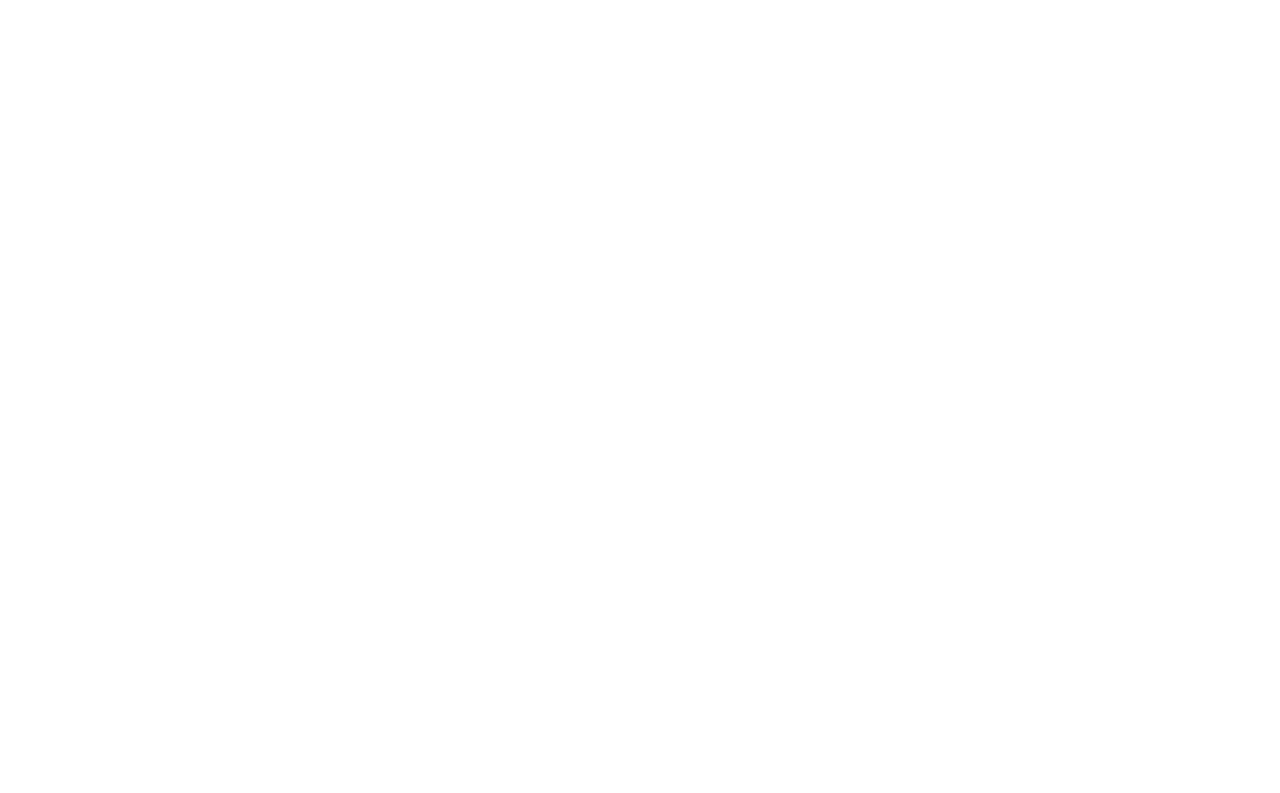
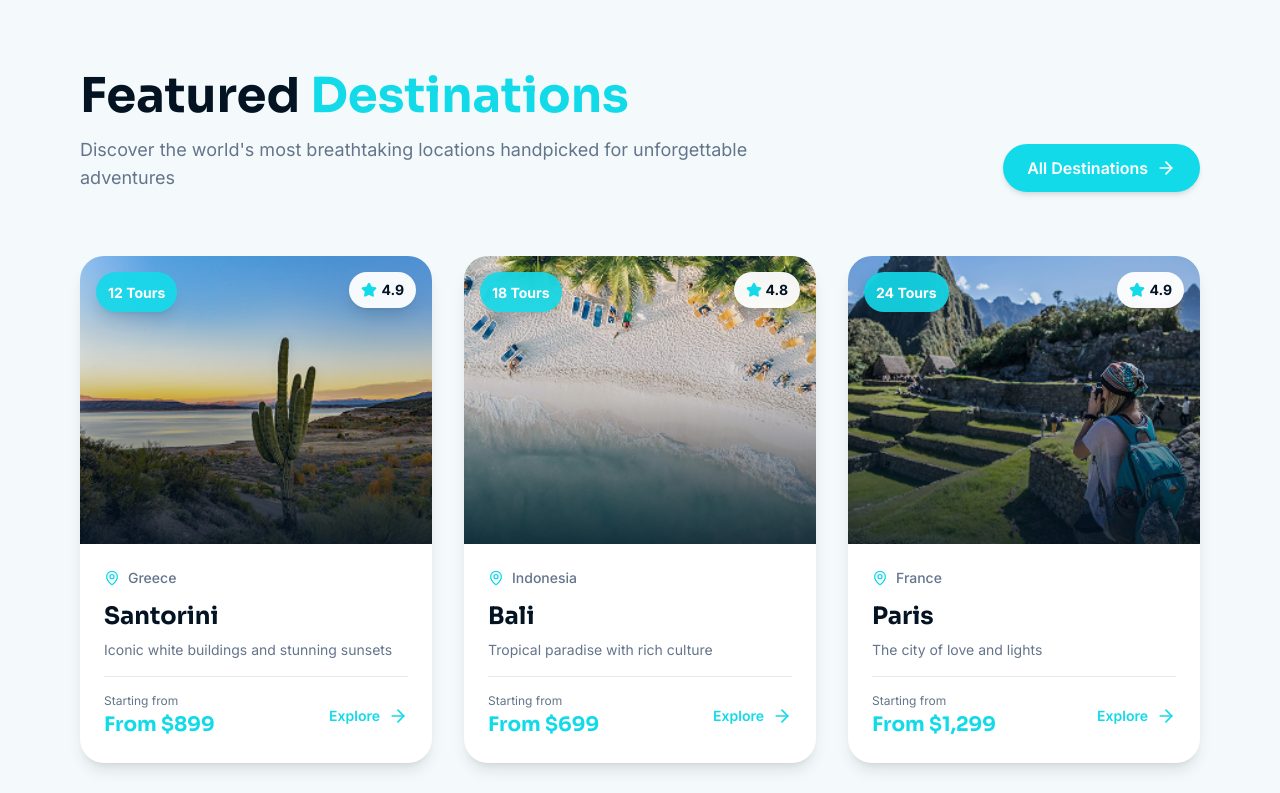
Before and after one commit to imarufbillah/wanderlast-client, a Next.js app: page / in a window 1280 px wide. Shown: the part 840-1633 px from the top of the page. Before the commit the page ends 800 px from the top, so only its background shows below. Built offline with nearby package versions, Linux system fonts and the light colour scheme.

Commit message:
feat(home): add FeaturedDestinations component to showcase popular travel locations

```diff
--- a/src/app/page.js
+++ b/src/app/page.js
@@ -1,3 +1,4 @@
+import FeaturedDestinations from "@/components/home/FeaturedDestinations";
 import Hero from "@/components/home/Hero";
 import Navbar from "@/components/ui/Navbar";
 
@@ -6,6 +7,7 @@
     <>
       <Navbar />
       <Hero />
+      <FeaturedDestinations />
     </>
   );
 }
--- /dev/null
+++ b/src/components/home/FeaturedDestinations.jsx
@@ -0,0 +1,170 @@
+import Image from "next/image";
+import Link from "next/link";
+import { MapPin, ArrowRight, Star } from "lucide-react";
+
+const FeaturedDestinations = () => {
+  const destinations = [
+    {
+      id: 1,
+      name: "Santorini",
+      country: "Greece",
+      image: "/assets/destinations/image1.png",
+      rating: 4.9,
+      tours: 12,
+      price: "From $899",
+      description: "Iconic white buildings and stunning sunsets",
+    },
+    {
+      id: 2,
+      name: "Bali",
+      country: "Indonesia",
+      image: "/assets/destinations/image2.png",
+      rating: 4.8,
+      tours: 18,
+      price: "From $699",
+      description: "Tropical paradise with rich culture",
+    },
+    {
+      id: 3,
+      name: "Paris",
+      country: "France",
+      image: "/assets/destinations/image3.png",
+      rating: 4.9,
+      tours: 24,
+      price: "From $1,299",
+      description: "The city of love and lights",
+    },
+    {
+      id: 4,
+      name: "Tokyo",
+      country: "Japan",
+      image: "/assets/destinations/image4.png",
+      rating: 4.7,
+      tours: 15,
+      price: "From $1,099",
+      description: "Modern metropolis meets ancient tradition",
+    },
+    {
+      id: 5,
+      name: "Maldives",
+      country: "Indian Ocean",
+      image: "/assets/destinations/image5.png",
+      rating: 5.0,
+      tours: 10,
+      price: "From $1,499",
+      description: "Crystal clear waters and luxury resorts",
+    },
+    {
+      id: 6,
+      name: "Dubai",
+      country: "UAE",
+      image: "/assets/destinations/image6.png",
+      rating: 4.8,
+      tours: 20,
+      price: "From $999",
+      description: "Futuristic skyline and desert adventures",
+    },
+  ];
+
+  return (
+    <section className="py-16 sm:py-20 md:py-24 lg:py-28 px-4 xl:px-20 bg-background">
+      {/* Section Header */}
+      <div className="flex flex-col md:flex-row md:items-end md:justify-between gap-4 mb-10 sm:mb-12 md:mb-16">
+        <div className="max-w-2xl">
+          <h2 className="text-3xl sm:text-4xl md:text-5xl font-bold text-primary font-heading mb-3 sm:mb-4">
+            Featured <span className="text-accent">Destinations</span>
+          </h2>
+          <p className="text-sm sm:text-base md:text-lg text-text-muted font-body">
+            Discover the world&apos;s most breathtaking locations handpicked for
+            unforgettable adventures
+          </p>
+        </div>
+
+        <Link
+          href="/destinations"
+          className="group flex items-center gap-2 px-5 sm:px-6 py-2.5 sm:py-3 bg-accent text-surface font-semibold font-body rounded-full hover:bg-accent-soft transition-all shadow-md hover:shadow-lg hover:scale-105 w-fit text-sm sm:text-base"
+        >
+          All Destinations
+          <ArrowRight className="w-4 h-4 sm:w-5 sm:h-5 group-hover:translate-x-1 transition-transform" />
+        </Link>
+      </div>
+
+      {/* Destinations Grid */}
+      <div className="grid grid-cols-1 sm:grid-cols-2 lg:grid-cols-3 gap-4 sm:gap-6 md:gap-8">
+        {destinations.map((destination) => (
+          <Link
+            key={destination.id}
+            href={`/destinations/${destination.id}`}
+            className="group relative bg-surface rounded-2xl sm:rounded-3xl overflow-hidden shadow-lg hover:shadow-2xl transition-all duration-500 hover:scale-[1.02]"
+          >
+            {/* Image Container */}
+            <div className="relative h-56 sm:h-64 md:h-72 overflow-hidden">
+              <Image
+                src={destination.image}
+                alt={`${destination.name}, ${destination.country}`}
+                fill
+                className="object-cover group-hover:scale-110 transition-transform duration-700"
+              />
+              {/* Gradient Overlay */}
+              <div className="absolute inset-0 bg-linear-to-t from-primary/80 via-primary/20 to-transparent" />
+
+              {/* Rating Badge */}
+              <div className="absolute top-3 sm:top-4 right-3 sm:right-4 flex items-center gap-1 px-2.5 sm:px-3 py-1.5 sm:py-2 bg-surface/95 backdrop-blur-md rounded-full shadow-lg">
+                <Star className="w-3.5 h-3.5 sm:w-4 sm:h-4 text-accent fill-accent" />
+                <span className="text-xs sm:text-sm font-bold text-primary font-body">
+                  {destination.rating}
+                </span>
+              </div>
+
+              {/* Tours Count Badge */}
+              <div className="absolute top-3 sm:top-4 left-3 sm:left-4 px-2.5 sm:px-3 py-1.5 sm:py-2 bg-accent/90 backdrop-blur-md rounded-full shadow-lg">
+                <span className="text-xs sm:text-sm font-bold text-surface font-body">
+                  {destination.tours} Tours
+                </span>
+              </div>
+            </div>
+
+            {/* Content */}
+            <div className="p-4 sm:p-5 md:p-6">
+              {/* Location */}
+              <div className="flex items-center gap-2 mb-2 sm:mb-3">
+                <MapPin className="w-4 h-4 text-accent shrink-0" />
+                <span className="text-xs sm:text-sm text-text-muted font-body font-medium">
+                  {destination.country}
+                </span>
+              </div>
+
+              {/* Destination Name */}
+              <h3 className="text-xl sm:text-2xl font-bold text-primary font-heading mb-2 group-hover:text-accent transition-colors">
+                {destination.name}
+              </h3>
+
+              {/* Description */}
+              <p className="text-xs sm:text-sm text-text-muted font-body mb-3 sm:mb-4 line-clamp-2">
+                {destination.description}
+              </p>
+
+              {/* Price & CTA */}
+              <div className="flex items-center justify-between pt-3 sm:pt-4 border-t border-border">
+                <div>
+                  <p className="text-xs text-text-muted font-body mb-0.5">
+                    Starting from
+                  </p>
+                  <p className="text-lg sm:text-xl font-bold text-accent font-heading">
+                    {destination.price}
+                  </p>
+                </div>
+                <div className="flex items-center gap-2 text-accent font-semibold font-body text-sm group-hover:gap-3 transition-all">
+                  Explore
+                  <ArrowRight className="w-4 h-4 sm:w-5 sm:h-5 group-hover:translate-x-1 transition-transform" />
+                </div>
+              </div>
+            </div>
+          </Link>
+        ))}
+      </div>
+    </section>
+  );
+};
+
+export default FeaturedDestinations;
```
